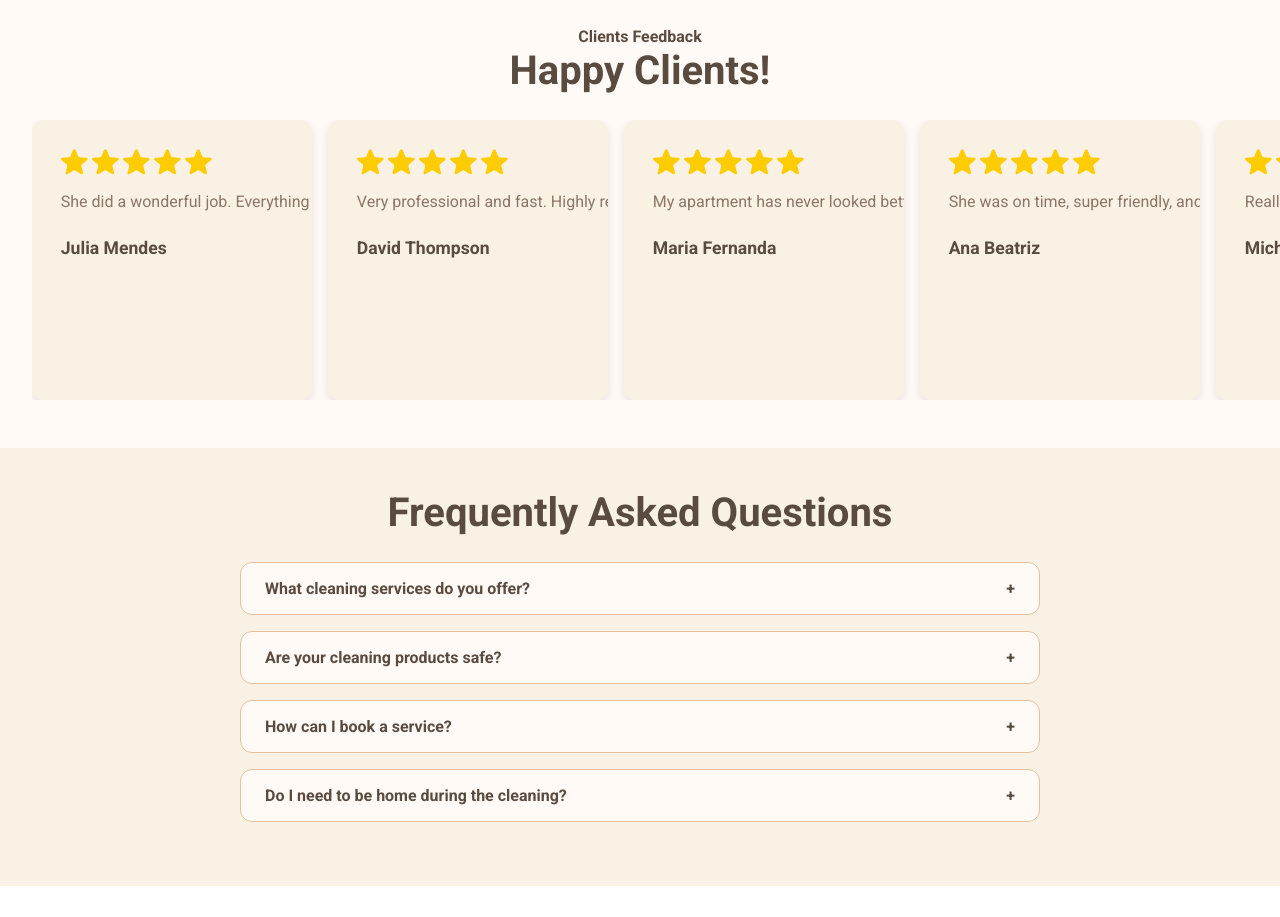
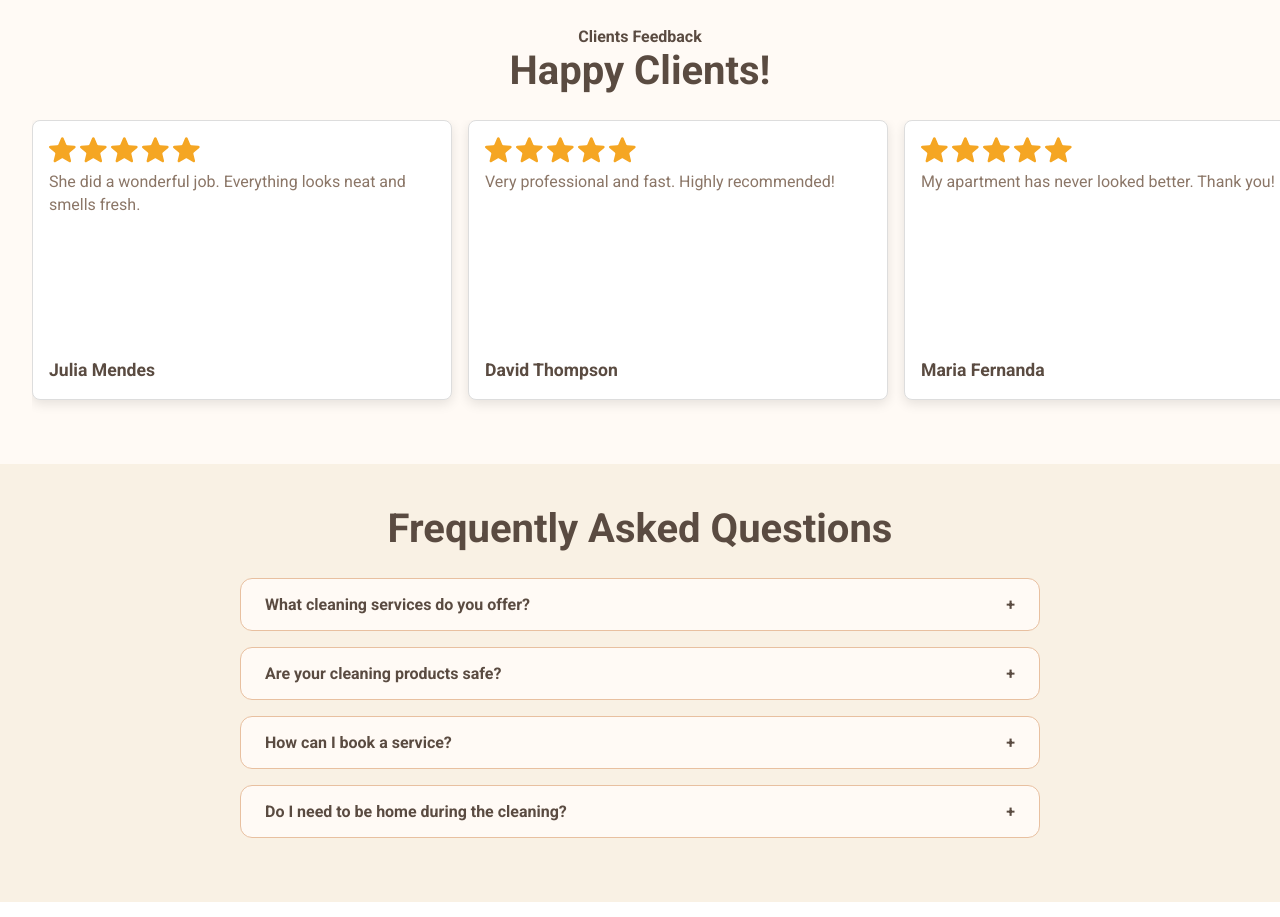
Before and after one commit to biancangt/blakes-cleaning, a React (Create React App) app: page / in a window 1280 px wide. Shown: the part 3100-4017 px from the top of the page. Built offline with nearby package versions, Linux system fonts and the light colour scheme.

Commit message:
carrossel reviews

```diff
--- a/src/Pages/Home/Reviews.jsx
+++ b/src/Pages/Home/Reviews.jsx
@@ -6,7 +6,7 @@ export default function ReviewsCarousel() {
   const extendedReviews = [...reviews, ...reviews];
   const containerRef = useRef(null);
   const [isScrolling, setIsScrolling] = useState(true);
-  const scrollSpeed = 0.5; // pixels por frame (ajusta para velocidade)
+  const scrollSpeed = 0.9;
 
   useEffect(() => {
     const container = containerRef.current;
@@ -16,10 +16,7 @@ export default function ReviewsCarousel() {
 
     function step() {
       if (isScrolling) {
-        // Avança o scroll horizontal
         container.scrollLeft += scrollSpeed;
-
-        // Se chegou no meio (fim do primeiro conjunto), volta pro começo para loop infinito
         if (container.scrollLeft >= container.scrollWidth / 2) {
           container.scrollLeft = 0;
         }
@@ -47,20 +44,34 @@ export default function ReviewsCarousel() {
         className="reviews-wrapper"
         ref={containerRef}
         onClick={() => setIsScrolling((prev) => !prev)}
-        style={{ cursor: "pointer", overflowX: "auto", whiteSpace: "nowrap" }}
+        style={{
+          cursor: "pointer",
+          overflowX: "auto",
+          whiteSpace: "nowrap",
+          display: "flex",
+          gap: "1rem",
+          paddingBottom: "1rem",
+        }}
       >
-        {extendedReviews.map((item, index) => (
+        {extendedReviews.map((item, index) => {
+          return (
             <div
               key={index}
               className="review-card"
               style={{
-              display: "inline-block",
-              verticalAlign: "top",
-              width: "280px",
-              marginRight: "1rem",
+                flex: "0 0 420px", // largura fixa e não cresce
+                boxSizing: "border-box",
+                padding: "1rem",
+                border: "1px solid #ddd",
+                borderRadius: "8px",
+                backgroundColor: "#fff",
+                display: "flex",
+                flexDirection: "column",
+                justifyContent: "space-between",
+                color: "#333",
               }}
             >
-            <div className="review-rating">
+              <div className="review-rating" style={{ marginBottom: "0.5rem" }}>
                 {Array.from({ length: 5 }).map((_, i) => (
                   <svg
                     key={i}
@@ -69,6 +80,7 @@ export default function ReviewsCarousel() {
                     height="26"
                     viewBox="0 0 27 26"
                     fill="none"
+                    style={{ color: "#f5a623" }}
                   >
                     <path
                       d="M12.0945 0.953177C12.5528 -0.135435 14.1138 -0.135434 14.5722 0.95318L17.2772 7.37836C17.4705 7.8373 17.9074 8.15087 18.4089 8.19059L25.4302 8.74669C26.6199 8.84091 27.1022 10.3076 26.1959 11.0746L20.8464 15.6016C20.4643 15.925 20.2973 16.4324 20.4141 16.9158L22.0484 23.6847C22.3253 24.8315 21.0625 25.7381 20.044 25.1235L14.0327 21.4961C13.6033 21.237 13.0633 21.237 12.634 21.4961L6.62265 25.1235C5.60415 25.7381 4.34127 24.8315 4.61818 23.6847L6.25256 16.9158C6.3693 16.4324 6.20243 15.925 5.82034 15.6016L0.47075 11.0746C-0.435624 10.3076 0.0467572 8.84091 1.23639 8.74669L8.25781 8.19059C8.75933 8.15087 9.19621 7.8373 9.38942 7.37836L12.0945 0.953177Z"
@@ -78,16 +90,32 @@ export default function ReviewsCarousel() {
                 ))}
               </div>
 
-            <p className="review-description">{item.description}</p>
+              <p
+                className="review-description"
+                style={{
+                  whiteSpace: "normal",
+                  lineHeight: "1.4em",
+                  marginBottom: "0.8rem",
+                  flexGrow: 1, // para ocupar espaço vertical e ajudar no alinhamento
+                }}
+              >
+                {item.description}
+              </p>
 
               <div className="review-bottom">
-              <div className="author-text">
-                <p className="author-name">{item.author_name}</p>
-                <p className="author-designation">{item.author_designation}</p>
+                <p
+                  className="author-name"
+                  style={{ fontWeight: "700", marginBottom: "0.2rem" }}
+                >
+                  {item.author_name}
+                </p>
+                <p className="author-designation" style={{ color: "#666", fontSize: "0.9rem" }}>
+                  {item.author_designation}
+                </p>
               </div>
             </div>
-          </div>
-        ))}
+          );
+        })}
       </div>
     </section>
   );
```
Lines whose indentation alone changed are shown as unchanged.
